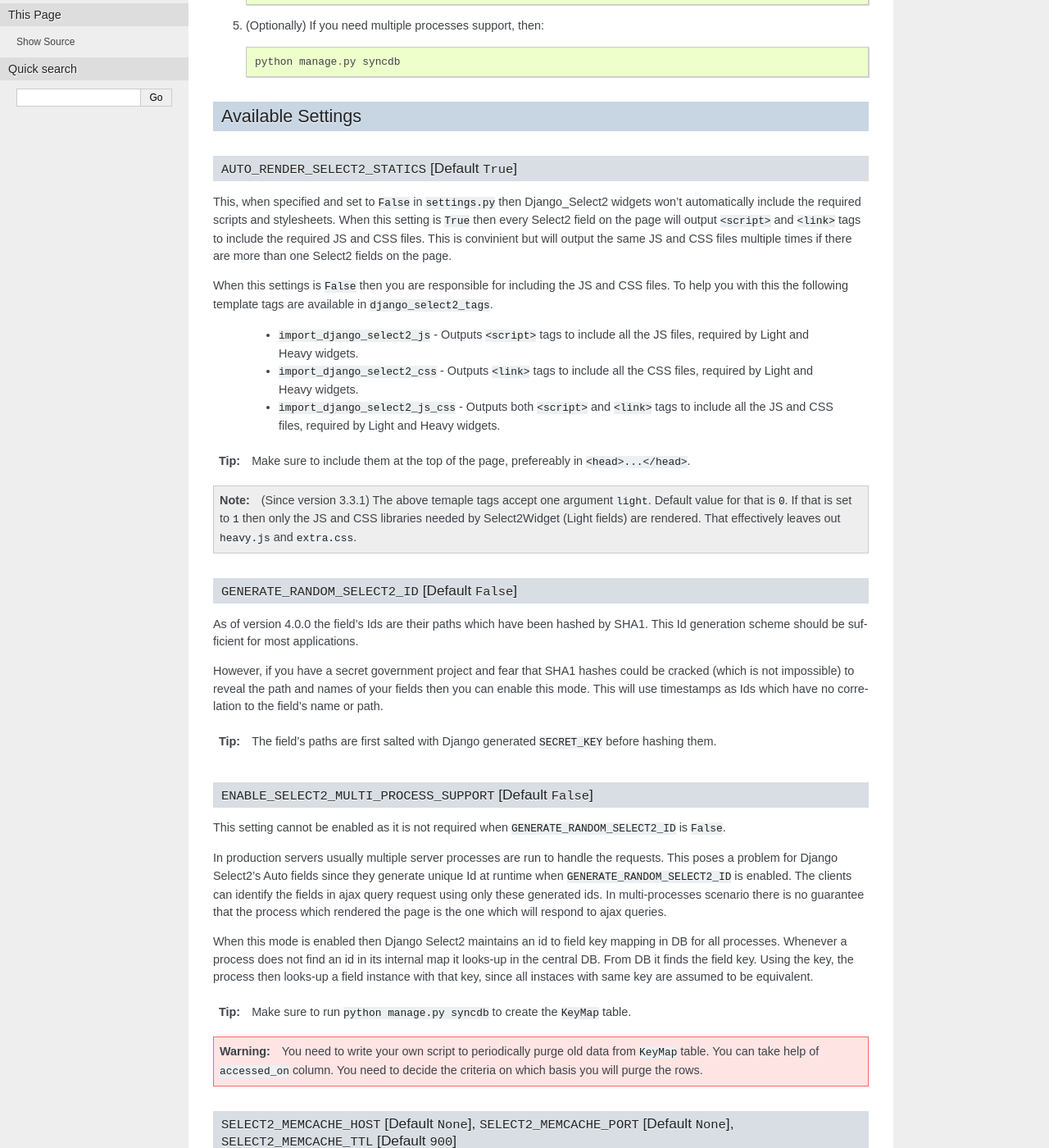
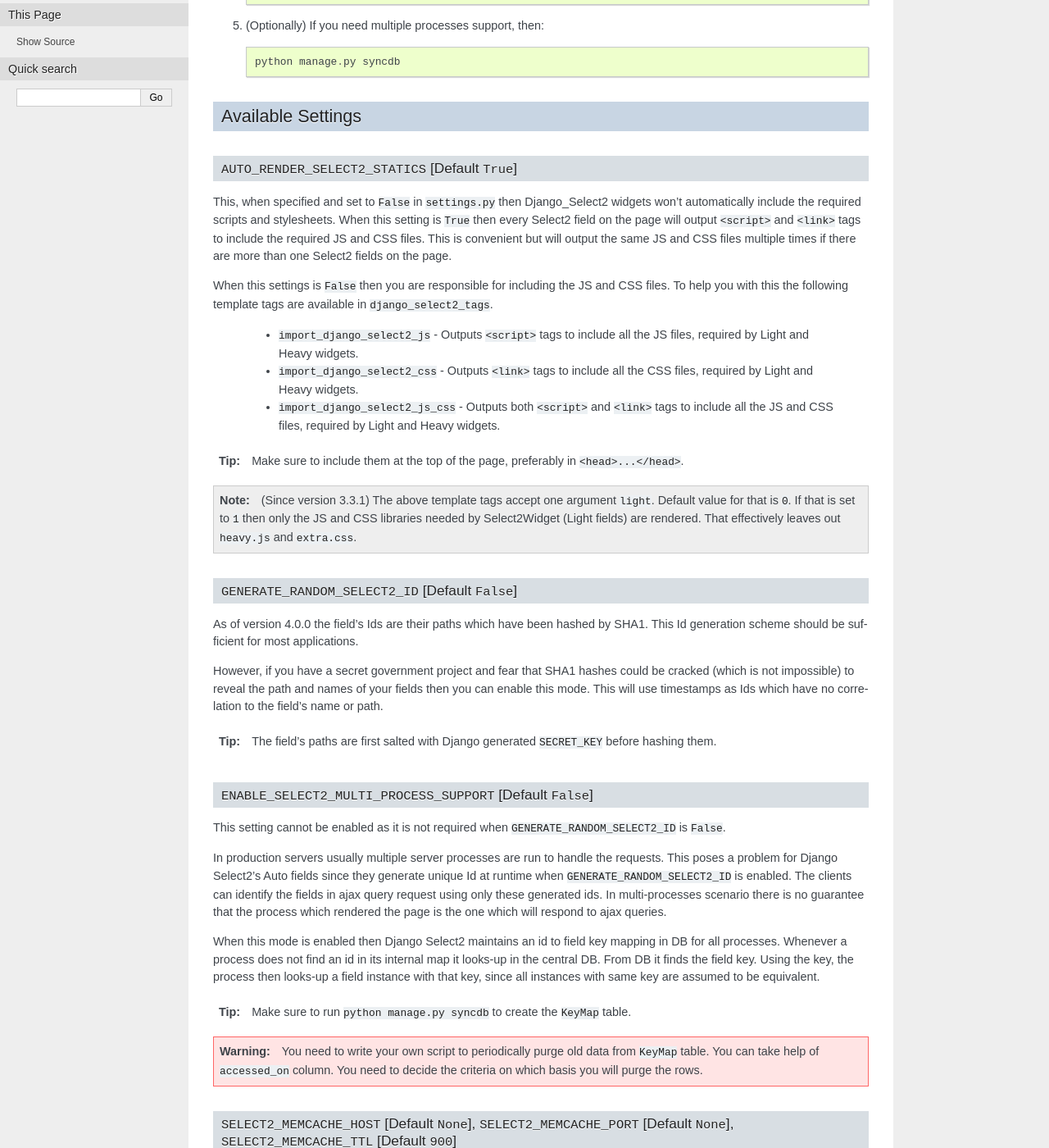
Before and after one commit to commitking00/Vacasa, a Sphinx documentation site: the page built from docs/get_started.rst, in a window 1280 px wide and 1400 px high, scrolled down 630 px. Shown: the whole window at 82% size. Built offline with Sphinx 7.4.7, drawn with Linux system fonts in a browser that asks for light colours; some of the changed text lies outside the part shown.

```diff
--- a/django_select2/__init__.py
+++ b/django_select2/__init__.py
@@ -23,13 +23,13 @@ Widgets are generally of two types :-
 
     2. **Heavy** --
     They are suited for scenarios when the number of options are large and need complex queries
-    (from maybe different sources) to get the options. This dynamic fetching of options undoubtably requires
+    (from maybe different sources) to get the options. This dynamic fetching of options undoubtedly requires
     Ajax communication with the server. Django-Select2 includes a helper JS file which is included automatically,
     so you need not worry about writing any Ajax related JS code. Although on the server side you do need to
     create a view specifically to respond to the queries.
 
     Heavies have further specialized versions called -- **Auto Heavy**. These do not require views to server Ajax
-    request. When they are instantiated, they register themselves with one central view which handels Ajax requests
+    request. When they are instantiated, they register themselves with one central view which handles Ajax requests
     for them.
 
 Heavy widgets have the word 'Heavy' in their name. Light widgets are normally named, i.e. there is no 'Light' word
--- a/docs/get_started.rst
+++ b/docs/get_started.rst
@@ -35,7 +35,7 @@ Available Settings
 ``AUTO_RENDER_SELECT2_STATICS`` [Default ``True``]
 ..................................................
 
-This, when specified and set to ``False`` in ``settings.py`` then Django_Select2 widgets won't automatically include the required scripts and stylesheets. When this setting is ``True`` then every Select2 field on the page will output ``<script>`` and ``<link>`` tags to include the required JS and CSS files. This is convinient but will output the same JS and CSS files multiple times if there are more than one Select2 fields on the page.
+This, when specified and set to ``False`` in ``settings.py`` then Django_Select2 widgets won't automatically include the required scripts and stylesheets. When this setting is ``True`` then every Select2 field on the page will output ``<script>`` and ``<link>`` tags to include the required JS and CSS files. This is convenient but will output the same JS and CSS files multiple times if there are more than one Select2 fields on the page.
 
 When this settings is ``False`` then you are responsible for including the JS and CSS files. To help you with this the following template tags are available in ``django_select2_tags``.
 
@@ -43,9 +43,9 @@ When this settings is ``False`` then you are responsible for including the JS an
     * ``import_django_select2_css`` - Outputs ``<link>`` tags to include all the CSS files, required by Light and Heavy widgets.
     * ``import_django_select2_js_css`` - Outputs both ``<script>`` and ``<link>`` tags to include all the JS and CSS files, required by Light and Heavy widgets.
 
-.. tip:: Make sure to include them at the top of the page, prefereably in ``<head>...</head>``.
+.. tip:: Make sure to include them at the top of the page, preferably in ``<head>...</head>``.
 
-.. note:: (Since version 3.3.1) The above temaple tags accept one argument ``light``. Default value for that is ``0``.
+.. note:: (Since version 3.3.1) The above template tags accept one argument ``light``. Default value for that is ``0``.
 	If that is set to ``1`` then only the JS and CSS libraries needed by Select2Widget (Light fields) are rendered.
 	That effectively leaves out ``heavy.js`` and ``extra.css``.
 
@@ -65,7 +65,7 @@ This setting cannot be enabled as it is not required when ``GENERATE_RANDOM_SELE
 
 In production servers usually multiple server processes are run to handle the requests. This poses a problem for Django Select2's Auto fields since they generate unique Id at runtime when ``GENERATE_RANDOM_SELECT2_ID`` is enabled. The clients can identify the fields in ajax query request using only these generated ids. In multi-processes scenario there is no guarantee that the process which rendered the page is the one which will respond to ajax queries.
 
-When this mode is enabled then Django Select2 maintains an id to field key mapping in DB for all processes. Whenever a process does not find an id in its internal map it looks-up in the central DB. From DB it finds the field key. Using the key, the process then looks-up a field instance with that key, since all instaces with same key are assumed to be equivalent.
+When this mode is enabled then Django Select2 maintains an id to field key mapping in DB for all processes. Whenever a process does not find an id in its internal map it looks-up in the central DB. From DB it finds the field key. Using the key, the process then looks-up a field instance with that key, since all instances with same key are assumed to be equivalent.
 
 .. tip:: Make sure to run ``python manage.py syncdb`` to create the ``KeyMap`` table.
 
```
Also changed, not shown: other parts of docs/get_started.rst (+1 -1 lines), README.md (+1 -1 lines), 4 other files.
